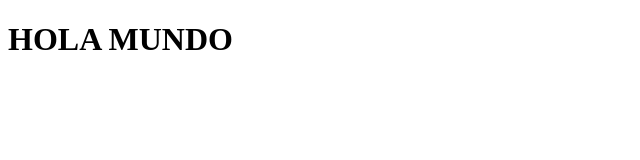
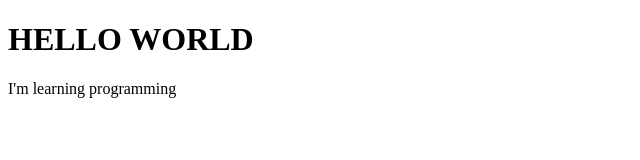
Before and after one commit to Tunderker/Test1, a plain HTML site: page index.html in a window 1280 px wide. Shown: the whole page, without its empty margins (0-640 px from the left). Drawn offline with Linux system fonts and the light colour scheme.

Commit message:
Se hizo un cambio de lenguaje

```diff
--- a/index.html
+++ b/index.html
@@ -7,7 +7,10 @@
     <title>Documen</title>
 </head>
 <body>
-    <h1>HOLA MUNDO</h1>
+    <h1>HELLO WORLD</h1>
+    <p>
+        I'm learning programming
+    </p>
 
 
 </body>
```
